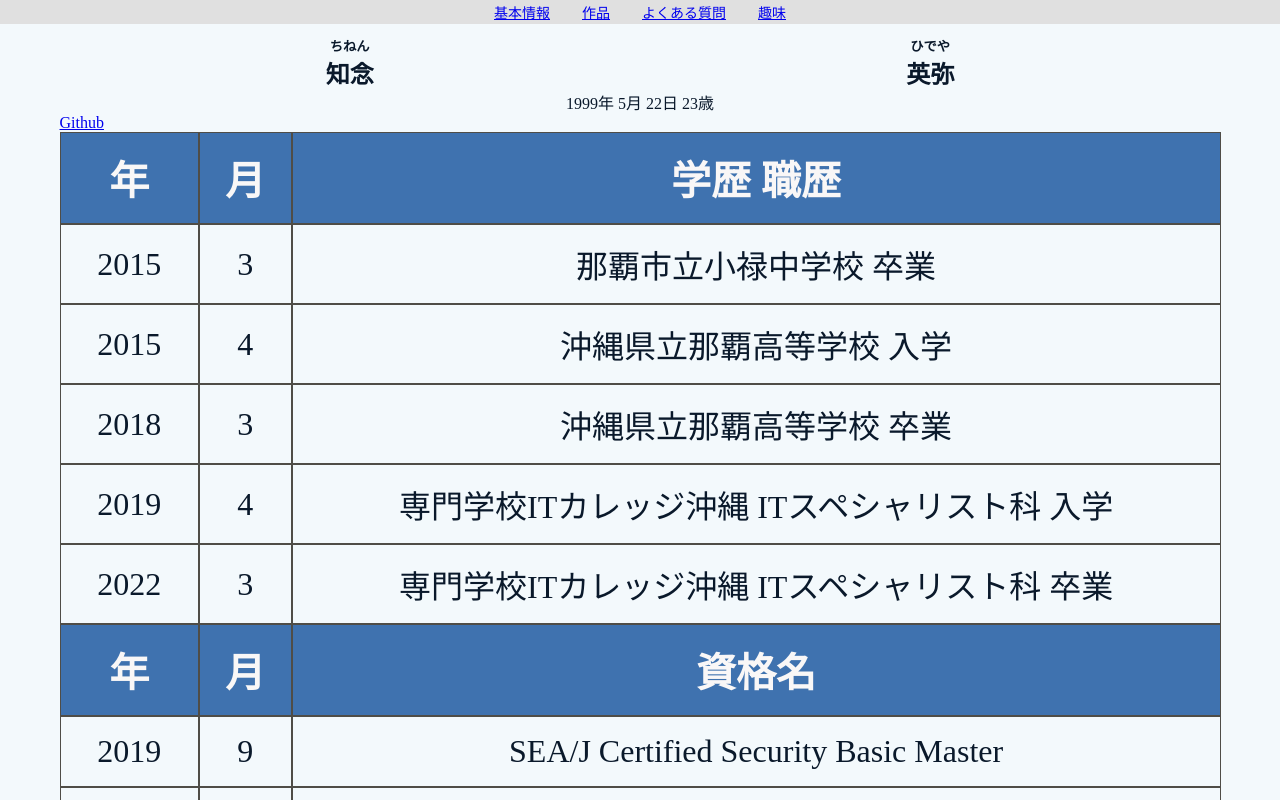
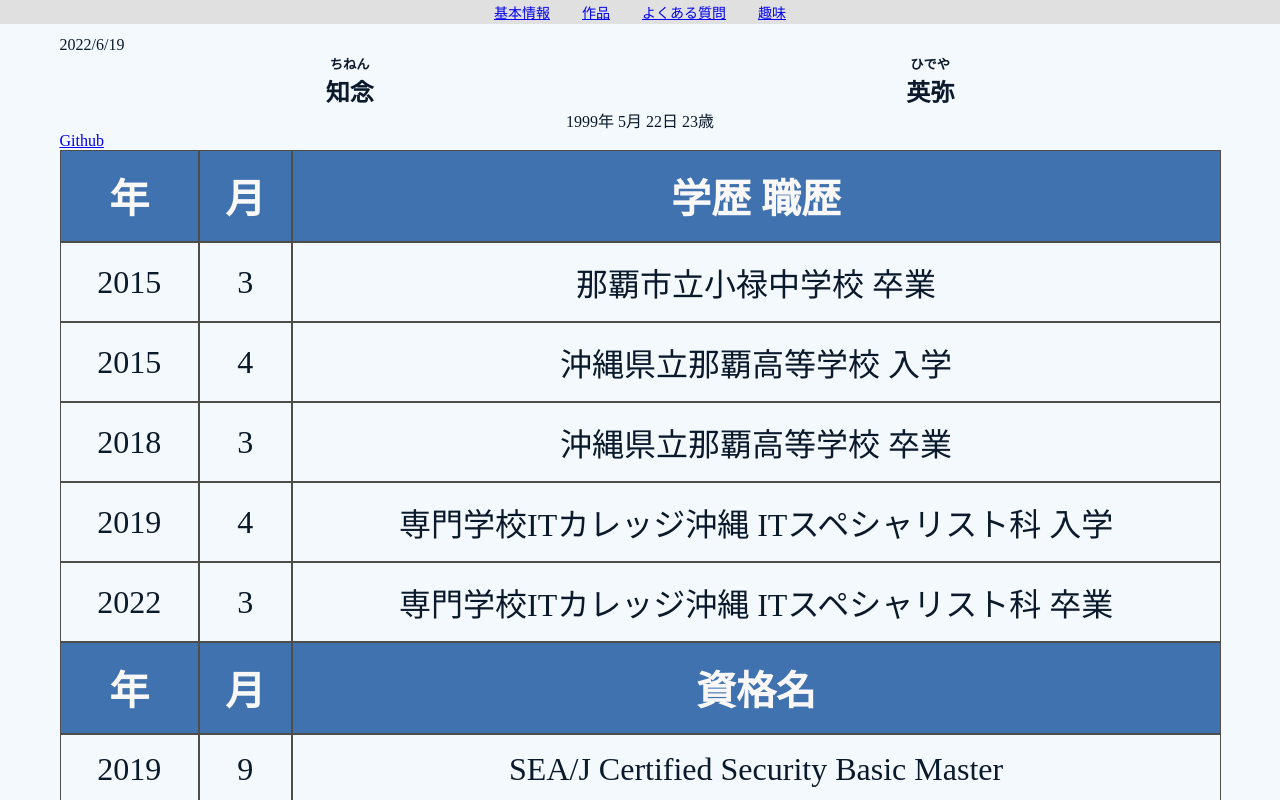
Before and after one commit to s19013/my-profile, a Vue app: page / in a window 1280 px wide. Shown: the top 800 px of the page. Built offline with nearby package versions, Linux system fonts and the light colour scheme.

Commit message:
最終更新日を載せた

```diff
--- a/src/views/Home.vue
+++ b/src/views/Home.vue
@@ -1,11 +1,12 @@
 <template>
   <div>
+    <p class="lastUpdated">2022/6/19</p>
     <name-component :name="homeData.name"></name-component>
     <date-of-birth-component :birthDay="homeData.birthDay"></date-of-birth-component>
     <link-component :linkList="homeData.linkList"> </link-component>
-<!-- 学歴､職歴 -->
+    <!-- 学歴､職歴 -->
     <history-component :list="homeData.careerList" detailName="学歴 職歴"></history-component>
-<!-- 資格名 -->
+    <!-- 資格名 -->
     <history-component :list="homeData.qualificationList" detailName="資格名"></history-component>
 
   </div>
@@ -39,5 +40,5 @@ import  {HomeData}  from "../datas/HomeData.js";
 </script>
 
 <style lang="scss">
-
+  .lastUpdated{font-size:2vmin ;}
 </style>
```
